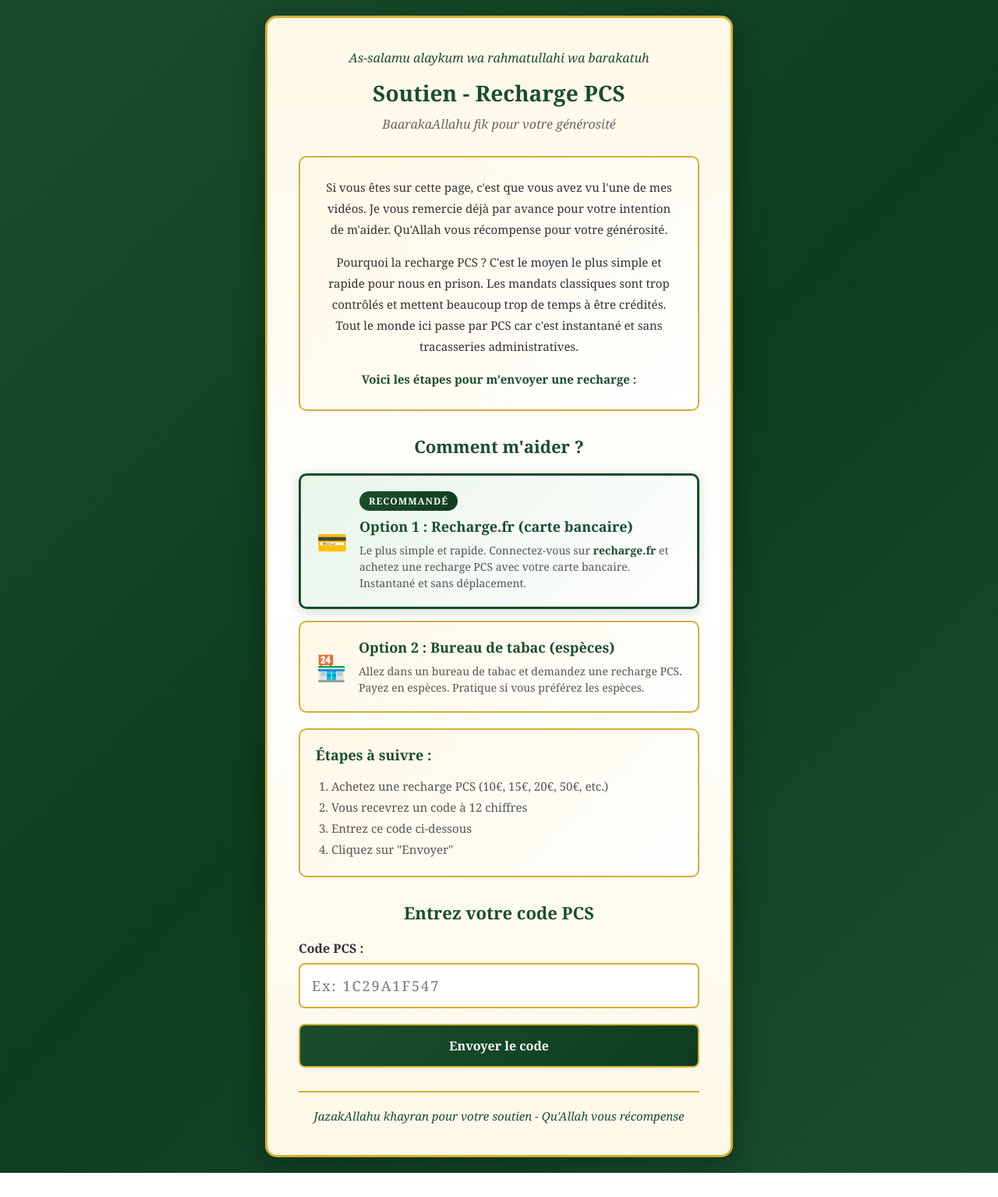
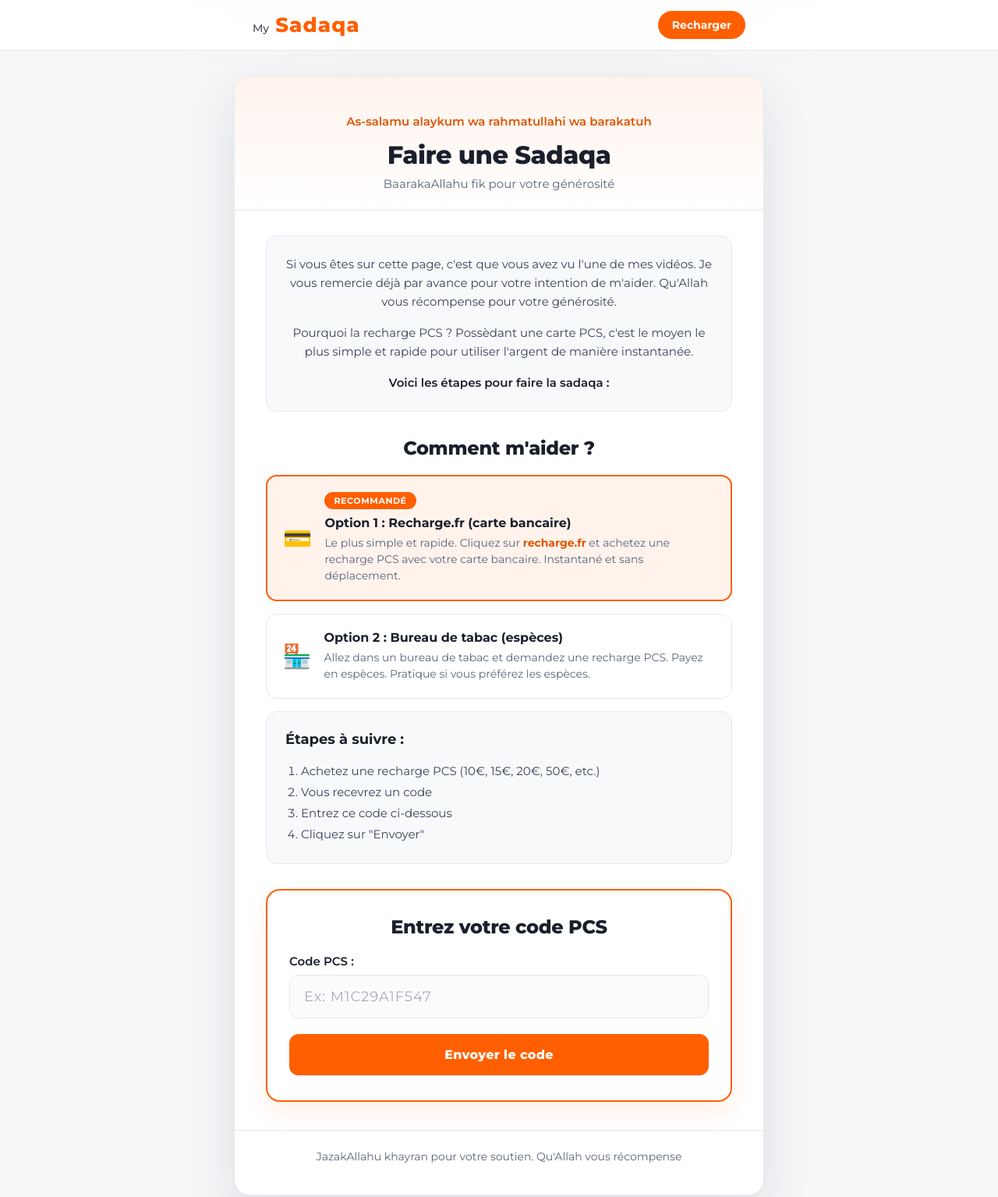
Before and after one commit to vie2cesar/pcs, a website: page public/index.html in a window 1280 px wide. Shown: the top 1535 px of the page at 78% size. Before the commit the page ends 1504 px from the top, so only its background shows below. Drawn offline with Linux system fonts and the light colour scheme.

Commit message:
Add files via upload

```diff
--- a/package.json
+++ b/package.json
@@ -2,7 +2,6 @@
   "name": "pcs-recharge-site",
   "version": "1.0.0",
   "description": "Site pour automatiser la réception de codes PCS",
-  "main": "server.js",
   "scripts": {
     "start": "node server.js",
     "dev": "node server.js"
--- a/public/index.html
+++ b/public/index.html
@@ -3,14 +3,26 @@
 <head>
     <meta charset="UTF-8">
     <meta name="viewport" content="width=device-width, initial-scale=1.0">
-    <title>Recharge PCS - Soutien</title>
+    <title>My Sadaqa</title>
+    <link rel="preconnect" href="https://fonts.googleapis.com">
+    <link rel="preconnect" href="https://fonts.gstatic.com" crossorigin>
+    <link href="https://fonts.googleapis.com/css2?family=Montserrat:wght@400;500;600;700;800&display=swap" rel="stylesheet">
     <link rel="stylesheet" href="style.css">
 </head>
 <body>
+    <nav class="navbar">
+        <div class="nav-inner">
+            <div class="brand">
+                <span class="brand-sub">My</span><span class="brand-pcs">Sadaqa</span>
+            </div>
+            <a href="https://www.recharge.fr/carte-pcs" target="_blank" class="nav-cta">Recharger</a>
+        </div>
+    </nav>
+
     <div class="container">
         <header>
             <p class="salam">As-salamu alaykum wa rahmatullahi wa barakatuh</p>
-            <h1>Soutien - Recharge PCS</h1>
+            <h1>Faire une Sadaqa</h1>
             <p class="subtitle">BaarakaAllahu fik pour votre générosité</p>
         </header>
 
@@ -22,12 +34,11 @@
                     Qu'Allah vous récompense pour votre générosité.
                 </p>
                 <p class="intro-text">
-                    Pourquoi la recharge PCS ? C'est le moyen le plus simple et rapide pour nous en prison.
-                    Les mandats classiques sont trop contrôlés et mettent beaucoup trop de temps à être crédités.
-                    Tout le monde ici passe par PCS car c'est instantané et sans tracasseries administratives.
+                    Pourquoi la recharge PCS ? Possèdant une carte PCS, c'est le moyen le plus simple et rapide pour utiliser l'argent de manière instantanée.
+
                 </p>
                 <p class="intro-text">
-                    Voici les étapes pour m'envoyer une recharge :
+                    Voici les étapes pour faire la sadaqa :
                 </p>
             </div>
         </section>
@@ -40,7 +51,8 @@
                 <div class="method-content">
                     <div class="recommendation-badge">Recommandé</div>
                     <h3>Option 1 : Recharge.fr (carte bancaire)</h3>
-                    <p>Le plus simple et rapide. Connectez-vous sur <a href="https://www.recharge.fr/carte-pcs" target="_blank">recharge.fr</a> et achetez une recharge PCS avec votre carte bancaire. Instantané et sans déplacement.</p>
+                    <p>Le plus simple et rapide. Cliquez sur <a href="https://www.recharge.fr/carte-pcs">recharge.fr</a> et achetez une recharge PCS avec votre carte bancaire. Instantané et sans déplacement.</p>
+
                 </div>
             </div>
 
@@ -56,7 +68,7 @@
                 <h3>Étapes à suivre :</h3>
                 <ol>
                     <li>Achetez une recharge PCS (10€, 15€, 20€, 50€, etc.)</li>
-                    <li>Vous recevrez un code à 12 chiffres</li>
+                    <li>Vous recevrez un code</li>
                     <li>Entrez ce code ci-dessous</li>
                     <li>Cliquez sur "Envoyer"</li>
                 </ol>
@@ -72,9 +84,10 @@
                         type="text"
                         id="code"
                         name="code"
-                        placeholder="Ex: 1C29A1F547"
-                        maxlength="12"
-                        pattern="[A-Za-z0-9]{10,12}"
+                        placeholder="Ex: M1C29A1F547"
+                        maxlength="10"
+                        minlength="10"
+                        pattern="[Mm][A-Za-z0-9]{9,11}"
                         required
                     >
                 </div>
@@ -84,7 +97,7 @@
         </section>
 
         <footer>
-            <p>JazakAllahu khayran pour votre soutien - Qu'Allah vous récompense</p>
+            <p>JazakAllahu khayran pour votre soutien. Qu'Allah vous récompense</p>
         </footer>
     </div>
 
--- a/public/style.css
+++ b/public/style.css
@@ -1,3 +1,14 @@
+:root {
+    --pcs-orange: #ff5f00;
+    --pcs-orange-dark: #e05400;
+    --pcs-orange-soft: #fff3ec;
+    --pcs-card: #ffffff;
+    --pcs-ink: #1a1f2b;
+    --pcs-muted: #5a6479;
+    --pcs-border: #e6e9ef;
+    --pcs-bg: #f5f6f8;
+}
+
 * {
     margin: 0;
     padding: 0;
@@ -5,61 +16,118 @@
 }
 
 body {
-    font-family: 'Georgia', serif;
-    background: linear-gradient(135deg, #1a4d2e 0%, #0d3d1f 50%, #1a4d2e 100%);
+    font-family: 'Montserrat', -apple-system, BlinkMacSystemFont, 'Segoe UI', Roboto, sans-serif;
+    background:
+        radial-gradient(1100px 500px at 50% -220px, rgba(255, 95, 0, 0.10), transparent 70%),
+        var(--pcs-bg);
     min-height: 100vh;
-    padding: 20px;
-    display: flex;
-    justify-content: center;
-    align-items: center;
+    padding: 0 20px 40px;
+    color: var(--pcs-ink);
 }
 
+/* Navbar */
+.navbar {
+    position: sticky;
+    top: 0;
+    z-index: 10;
+    background: rgba(255, 255, 255, 0.92);
+    backdrop-filter: blur(10px);
+    border-bottom: 1px solid var(--pcs-border);
+    margin: 0 -20px 0;
+}
+
+.nav-inner {
+    max-width: 680px;
+    margin: 0 auto;
+    height: 64px;
+    padding: 0 24px;
+    display: flex;
+    align-items: center;
+    justify-content: space-between;
+}
+
+.brand {
+    display: flex;
+    align-items: baseline;
+    gap: 8px;
+}
+
+.brand-pcs {
+    color: var(--pcs-orange);
+    font-weight: 800;
+    font-size: 26px;
+    letter-spacing: 1px;
+}
+
+.brand-sub {
+    color: var(--pcs-ink);
+    font-weight: 500;
+    font-size: 14px;
+    opacity: 0.8;
+}
+
+.nav-cta {
+    background: var(--pcs-orange);
+    color: #ffffff;
+    text-decoration: none;
+    font-weight: 700;
+    font-size: 14px;
+    padding: 9px 18px;
+    border-radius: 999px;
+    transition: transform 0.15s, background 0.2s;
+}
+
+.nav-cta:hover {
+    background: var(--pcs-orange-dark);
+    transform: translateY(-1px);
+}
+
+/* Container / card */
 .container {
-    background: linear-gradient(180deg, #fff8e7 0%, #fff 50%, #fff8e7 100%);
-    border: 3px solid #d4af37;
-    border-radius: 15px;
-    box-shadow: 0 10px 40px rgba(0, 0, 0, 0.3);
-    max-width: 600px;
+    background: var(--pcs-card);
+    border-radius: 20px;
+    box-shadow: 0 24px 60px rgba(26, 31, 43, 0.10);
+    max-width: 680px;
     width: 100%;
-    padding: 40px;
+    padding: 0;
+    margin: 32px auto 0;
+    overflow: hidden;
+    border: 1px solid var(--pcs-border);
 }
 
 header {
     text-align: center;
-    margin-bottom: 30px;
+    padding: 48px 40px 24px;
+    background: linear-gradient(180deg, var(--pcs-orange-soft) 0%, #ffffff 100%);
+    border-bottom: 1px solid var(--pcs-border);
 }
 
 header h1 {
-    color: #1a4d2e;
-    font-size: 28px;
-    margin-bottom: 10px;
-    font-weight: bold;
+    color: var(--pcs-ink);
+    font-size: 32px;
+    margin-bottom: 8px;
+    font-weight: 800;
+    letter-spacing: -0.5px;
 }
 
 .salam {
-    color: #1a4d2e;
-    font-size: 16px;
-    margin-bottom: 15px;
-    font-style: italic;
-    font-weight: 500;
+    color: var(--pcs-orange-dark);
+    font-size: 15px;
+    margin-bottom: 14px;
+    font-weight: 600;
 }
 
 .subtitle {
-    color: #666;
-    font-size: 16px;
-    font-style: italic;
-}
-
-.instructions {
-    margin-bottom: 30px;
+    color: var(--pcs-muted);
+    font-size: 15px;
 }
 
 .intro {
-    background: linear-gradient(135deg, #fff8e7 0%, #fff 100%);
-    border: 2px solid #d4af37;
-    border-radius: 10px;
-    padding: 25px;
-    margin-bottom: 30px;
+    background: #f8f9fb;
+    border-radius: 14px;
+    padding: 24px;
+    margin: 32px 40px;
+    border: 1px solid var(--pcs-border);
 }
 
 .intro-content {
@@ -67,81 +135,88 @@
 }
 
 .intro-text {
-    color: #333;
+    color: #3a4258;
     font-size: 15px;
-    line-height: 1.8;
-    margin-bottom: 15px;
+    line-height: 1.6;
+    margin-bottom: 16px;
 }
 
 .intro-text:last-child {
     margin-bottom: 0;
     font-weight: 600;
-    color: #1a4d2e;
+    color: var(--pcs-ink);
 }
 
-.instructions h2 {
-    color: #1a4d2e;
-    font-size: 22px;
+.instructions {
+    margin-bottom: 8px;
+}
+
+.instructions h2,
+.form-section h2 {
+    color: var(--pcs-ink);
+    font-size: 24px;
     margin-bottom: 20px;
     text-align: center;
-    font-weight: bold;
+    font-weight: 800;
+    letter-spacing: -0.3px;
 }
 
 .method {
     display: flex;
     align-items: center;
-    background: linear-gradient(135deg, #fff8e7 0%, #fff 100%);
-    border: 2px solid #d4af37;
-    border-radius: 10px;
+    background: #ffffff;
+    border: 1px solid var(--pcs-border);
+    border-radius: 14px;
     padding: 20px;
-    margin-bottom: 15px;
+    margin: 0 40px 16px;
+    transition: box-shadow 0.2s, transform 0.15s;
+}
+
+.method:hover {
+    box-shadow: 0 10px 24px rgba(26, 31, 43, 0.08);
+    transform: translateY(-2px);
 }
 
 .method.recommended {
-    border: 3px solid #1a4d2e;
-    background: linear-gradient(135deg, #e8f5e9 0%, #fff 100%);
-    box-shadow: 0 4px 15px rgba(26, 77, 46, 0.2);
+    border: 2px solid var(--pcs-orange);
+    background: var(--pcs-orange-soft);
 }
 
 .recommendation-badge {
     display: inline-block;
-    background: linear-gradient(135deg, #1a4d2e 0%, #0d3d1f 100%);
-    color: #fff;
+    background: var(--pcs-orange);
+    color: #ffffff;
     padding: 4px 12px;
-    border-radius: 20px;
-    font-size: 12px;
-    font-weight: bold;
+    border-radius: 999px;
+    font-size: 11px;
+    font-weight: 700;
     margin-bottom: 8px;
     text-transform: uppercase;
-    letter-spacing: 1px;
+    letter-spacing: 0.6px;
 }
 
 .method-icon {
-    font-size: 32px;
-    margin-right: 15px;
+    font-size: 30px;
+    margin-right: 16px;
 }
 
 .method-content h3 {
-    color: #1a4d2e;
-    font-size: 18px;
-    margin-bottom: 8px;
-    font-weight: bold;
+    color: var(--pcs-ink);
+    font-size: 16px;
+    margin-bottom: 6px;
+    font-weight: 700;
 }
 
 .method-content p {
-    color: #555;
+    color: var(--pcs-muted);
     font-size: 14px;
     line-height: 1.5;
 }
 
 .method-content a {
-    color: #1a4d2e;
+    color: var(--pcs-orange-dark);
     text-decoration: none;
-    font-weight: 600;
-}
-
-.method-content a:hover {
-    text-decoration: underline;
+    font-weight: 700;
 }
 
 .method-content a:hover {
@@ -149,37 +224,38 @@
 }
 
 .steps {
-    background: linear-gradient(135deg, #fff8e7 0%, #fff 100%);
-    border: 2px solid #d4af37;
-    border-radius: 10px;
-    padding: 20px;
-    margin-top: 20px;
+    background: #f8f9fb;
+    border-radius: 14px;
+    padding: 24px;
+    margin: 8px 40px 32px;
+    border: 1px solid var(--pcs-border);
 }
 
 .steps h3 {
-    color: #1a4d2e;
+    color: var(--pcs-ink);
     font-size: 18px;
-    margin-bottom: 15px;
-    font-weight: bold;
+    margin-bottom: 16px;
+    font-weight: 700;
 }
 
 .steps ol {
-    color: #555;
+    color: #3a4258;
     font-size: 15px;
     line-height: 1.8;
     padding-left: 20px;
 }
 
-.form-section {
-    margin-bottom: 30px;
+.steps strong {
+    color: var(--pcs-orange-dark);
 }
 
-.form-section h2 {
-    color: #1a4d2e;
-    font-size: 22px;
-    margin-bottom: 20px;
-    text-align: center;
-    font-weight: bold;
+.form-section {
+    margin: 0 40px 36px;
+    background: #ffffff;
+    border: 2px solid var(--pcs-orange);
+    border-radius: 18px;
+    padding: 32px 28px;
+    box-shadow: 0 12px 30px rgba(255, 95, 0, 0.10);
 }
 
 .form-group {
@@ -188,91 +264,122 @@
 
 .form-group label {
     display: block;
-    color: #333;
-    font-size: 16px;
+    color: var(--pcs-ink);
+    font-size: 15px;
     margin-bottom: 8px;
     font-weight: 600;
 }
 
 .form-group input {
     width: 100%;
-    padding: 15px;
-    border: 2px solid #d4af37;
-    background: #fff;
-    color: #333;
+    padding: 16px 18px;
+    border: 1px solid var(--pcs-border);
+    background: #fbfbfc;
+    color: var(--pcs-ink);
     font-size: 18px;
     letter-spacing: 2px;
-    font-family: 'Georgia', serif;
-    border-radius: 8px;
+    font-family: 'Montserrat', monospace;
+    border-radius: 12px;
+    transition: border-color 0.2s, box-shadow 0.2s;
+}
+
+.form-group input::placeholder {
+    color: #a7adba;
+    letter-spacing: 1px;
 }
 
 .form-group input:focus {
     outline: none;
-    border-color: #1a4d2e;
-    box-shadow: 0 0 0 3px rgba(26, 77, 46, 0.1);
+    border-color: var(--pcs-orange);
+    box-shadow: 0 0 0 3px rgba(255, 95, 0, 0.18);
 }
 
 .submit-btn {
     width: 100%;
-    padding: 15px;
-    background: linear-gradient(135deg, #1a4d2e 0%, #0d3d1f 100%);
-    color: #fff;
-    border: 2px solid #d4af37;
+    padding: 17px;
+    background: var(--pcs-orange);
+    color: #ffffff;
+    border: none;
     font-size: 16px;
     cursor: pointer;
-    font-family: 'Georgia', serif;
-    font-weight: bold;
-    border-radius: 8px;
-    transition: transform 0.2s, box-shadow 0.2s;
+    font-family: 'Montserrat', sans-serif;
+    font-weight: 800;
+    letter-spacing: 0.3px;
+    border-radius: 12px;
+    transition: background-color 0.2s, transform 0.1s;
 }
 
 .submit-btn:hover {
-    transform: translateY(-2px);
-    box-shadow: 0 5px 15px rgba(26, 77, 46, 0.3);
+    background: var(--pcs-orange-dark);
+    transform: translateY(-1px);
+}
+
+.submit-btn:active {
+    transform: translateY(0);
+}
+
+.submit-btn:disabled {
+    opacity: 0.6;
+    cursor: not-allowed;
+    transform: none;
 }
 
 .message {
-    margin-top: 20px;
-    padding: 15px;
-    border-radius: 10px;
+    margin-top: 16px;
+    padding: 14px 16px;
+    border-radius: 12px;
     text-align: center;
-    font-size: 16px;
+    font-size: 15px;
+    font-weight: 600;
     display: none;
 }
 
 .message.success {
-    background: #d4edda;
-    color: #155724;
-    border: 2px solid #1a4d2e;
-    border-radius: 8px;
+    background: #e8f7ec;
+    color: #1c7a3e;
+    border: 1px solid #b9e6c6;
     display: block;
 }
 
 .message.error {
-    background: #f8d7da;
-    color: #721c24;
-    border: 2px solid #dc3545;
-    border-radius: 8px;
+    background: #fde8e8;
+    color: #b42318;
+    border: 1px solid #f5c2c0;
     display: block;
 }
 
 footer {
     text-align: center;
-    color: #1a4d2e;
-    font-size: 15px;
-    padding-top: 20px;
-    border-top: 2px solid #d4af37;
-    font-style: italic;
-    font-weight: 500;
+    color: var(--pcs-muted);
+    font-size: 14px;
+    padding: 24px 40px 40px;
+    border-top: 1px solid var(--pcs-border);
 }
 
 @media (max-width: 600px) {
     .container {
-        padding: 25px;
+        margin-top: 20px;
+        border-radius: 16px;
+    }
+
+    .nav-inner {
+        padding: 0 16px;
+    }
+
+    header {
+        padding: 36px 20px 20px;
     }
 
     header h1 {
-        font-size: 24px;
+        font-size: 26px;
+    }
+
+    .intro,
+    .method,
+    .steps,
+    .form-section {
+        margin-left: 20px;
+        margin-right: 20px;
     }
 
     .method {
@@ -282,6 +389,10 @@
 
     .method-icon {
         margin-right: 0;
-        margin-bottom: 10px;
+        margin-bottom: 12px;
+    }
+
+    footer {
+        padding: 20px 20px 30px;
     }
 }
```
Also changed, not shown: api/send-code.js (added, +46 -0 lines), public/script.js (+10 -3 lines), netlify.toml (added), vercel.json (added).
